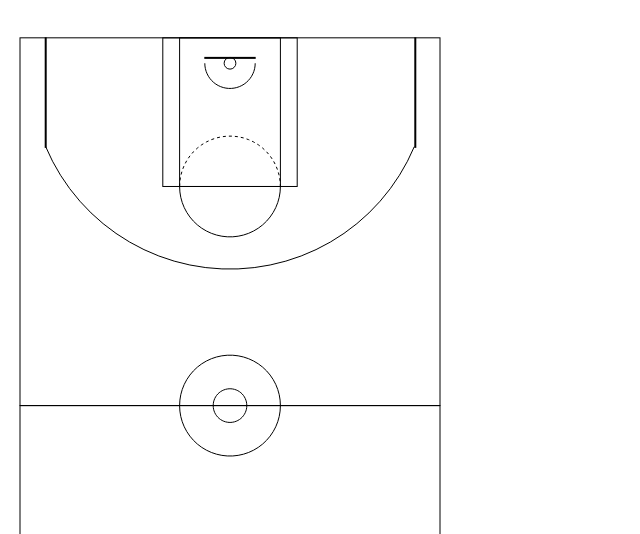
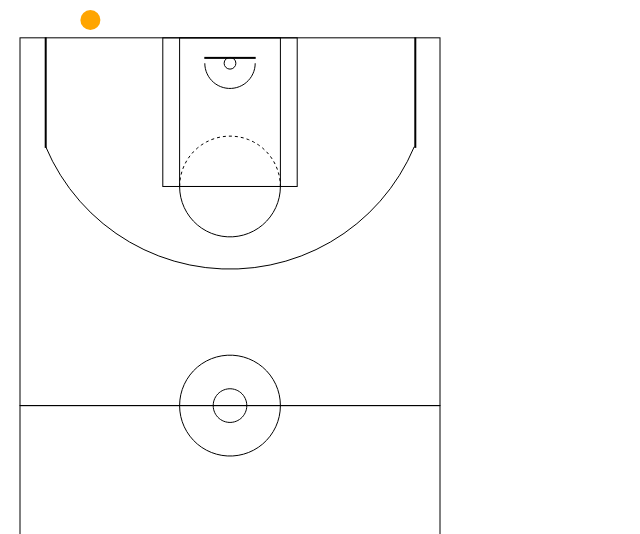
Before and after one commit to rajivshah3/nba-shot-prediction, a React (Create React App) app in the folder frontend/: page / in a window 1280 px wide. Shown: the top 534 px of the page, without its empty margins (0-640 px from the left). Built offline with nearby package versions, Linux system fonts and the light colour scheme.

Commit message:
Add ball animation with random direction
Co-authored-by: Shane Marotta <Shane-Marotta@users.noreply.github.com>
Co-authored-by: NickMangione <NickMangione@users.noreply.github.com>

```diff
--- a/frontend/src/Court.css
+++ b/frontend/src/Court.css
@@ -4,4 +4,11 @@
     right: 0px;
     top: 10px;
     bottom: 0px;
+    z-index: 0;
 }
+
+#ball {
+    height: min-content;
+    width: min-content;
+    z-index: 1;
+}
--- a/frontend/src/Court.js
+++ b/frontend/src/Court.js
@@ -5,11 +5,16 @@ import "./Court.css"
 export default class Court extends Component {
     componentDidMount() {
         drawCourt()
+        drawBall()
+        moveBall()
     }
 
     render() {
         return (
-            <div id="court"/>
+            <div>
+                <div id="court" />
+                <div id="ball" />
+            </div>
         )
     }
 }
@@ -194,3 +199,24 @@ function appendArcPath(base, radius, startAngle, endAngle) {
     return base.datum(d3.range(points))
         .attr("d", line);
 }
+
+const drawBall = () => {
+    const ball = d3.select("#ball").append('svg')
+        .attr("width", 480)
+        .attr("height", 480);
+    const ball_g = ball.append("g")
+    ball_g.append("circle")
+        .attr('cx', 20)
+        .attr('cy', 20)
+        .attr('r', 10)
+        .attr("fill", "#FFA500")
+    return ball_g
+}
+
+const moveBall = () => {
+    const ball = d3.select("#ball").select('svg').select("g").select("circle")
+    ball.transition()
+        .duration(1000)
+        .attr('cx', Math.random() * 480)
+        .on('end', moveBall)
+}
```
